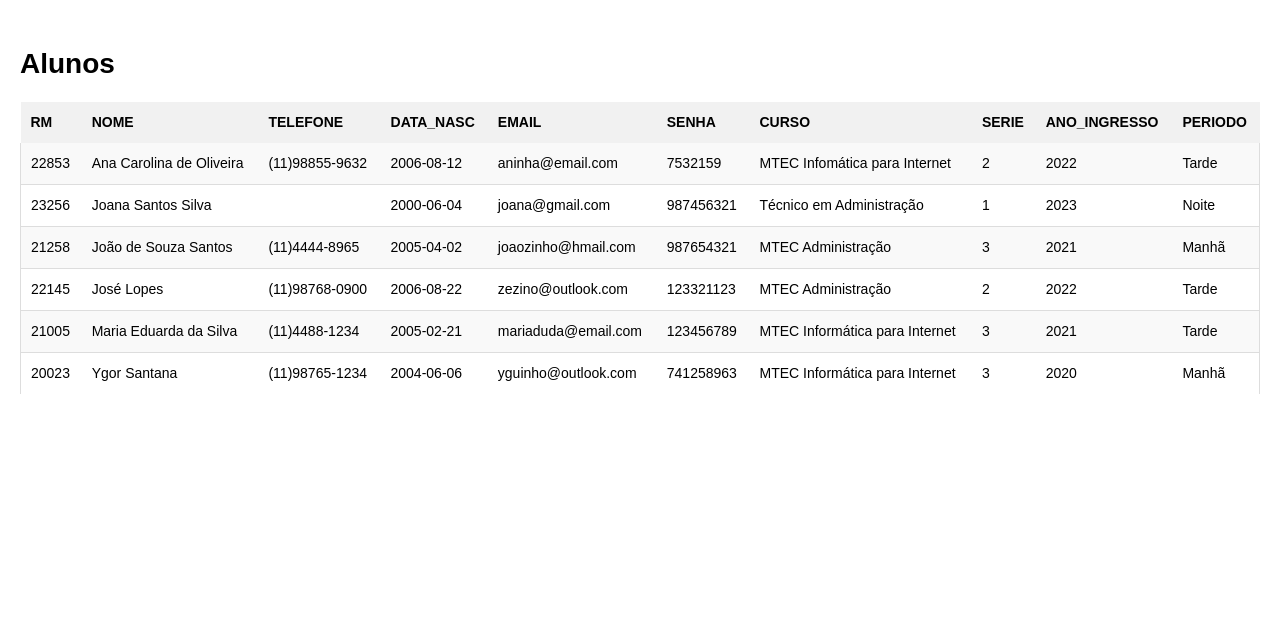
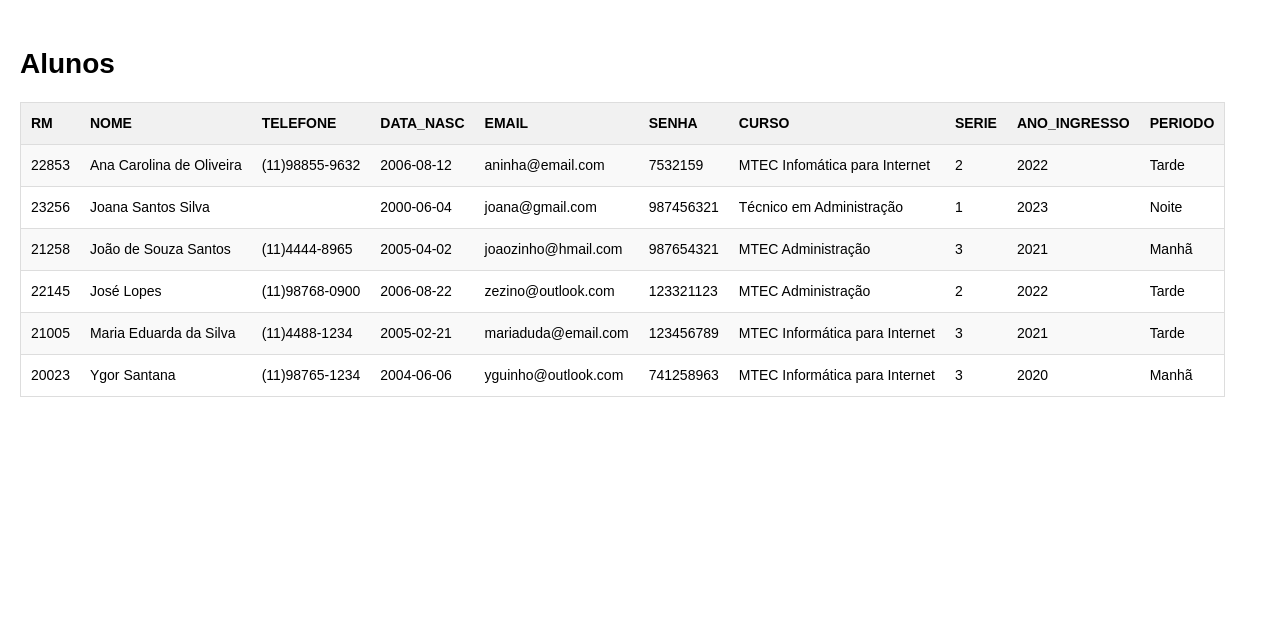
Before and after one commit to Henrique-Sc/Projeto-BiblioTec, a PHP site: page /index.php?alunos in a window 1280 px wide. Shown: the part 80-717 px from the top of the page. Run offline with PHP 8.4, Linux system fonts and the light colour scheme; data comes from the database, SQL or seed files in the repository.

Commit message:
Update table.css

```diff
--- a/site/estilos/table.css
+++ b/site/estilos/table.css
@@ -1,4 +1,3 @@
-
 /* Reset de Estilos */
 * {
 	margin: 0;
@@ -8,42 +7,35 @@
 
 /* Estilos da Tabela */
 table {
-    width: 100%;
+	max-width: 97vw;
+	font-size: 14px;
+	line-height: 1.5;
 	border-collapse: collapse;
 	border-spacing: 0;
-    font-family: Arial, sans-serif;
-    font-size: 14px;
-    line-height: 1.5;
+	background: #ffffff;
+	border: 1px solid #ddd;
 }
 
-  /* linha */
+	/* Título */
 	th {
 		text-align: left;
 		padding: 10px;
 		background-color: #f1f1f1;
 	}
 
+	/* Linhas pares */
 	tr:nth-child(even) {
 		background-color: #f9f9f9;
 	}
 
-  tbody tr:hover {
+	/* Passar mouse sobre a linha */
+	tr:hover {
 		background-color: #ddd;
 	}
 
-  tbody td {
+	/* Cada célula */
+	td {
 		padding: 10px;
+		border-top: 1px solid #ddd;
 		border-bottom: 1px solid #ddd;
 	}
-
-  tbody td:first-child {
-    border-left: 1px solid #ddd;
-  }
-
-  tbody td:last-child {
-    border-right: 1px solid #ddd;
-  }
-
-  tbody tr:last-child td {
-    border-bottom: none;
-  }
```
Lines whose indentation alone changed are shown as unchanged.
